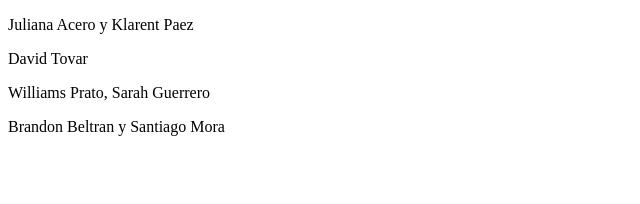
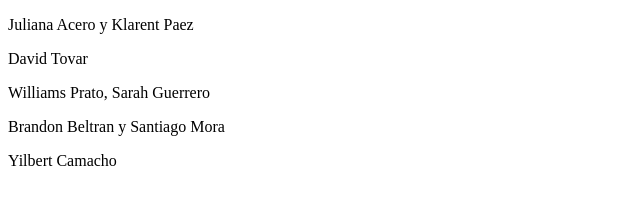
Before and after one commit to JonnathanVrussi/miprimerrepositorio4a, a plain HTML site: page index.html in a window 1280 px wide. Shown: the whole page, without its empty margins (0-640 px from the left). Drawn offline with Linux system fonts and the light colour scheme.

Commit message:
Update index.html

```diff
--- a/index.html
+++ b/index.html
@@ -10,5 +10,6 @@
     <p>David Tovar</p>
     <p>Williams Prato, Sarah Guerrero</p>
     <P>Brandon Beltran y Santiago Mora</P>
+    <p>Yilbert Camacho</p>
 </body>
 </html>
```
